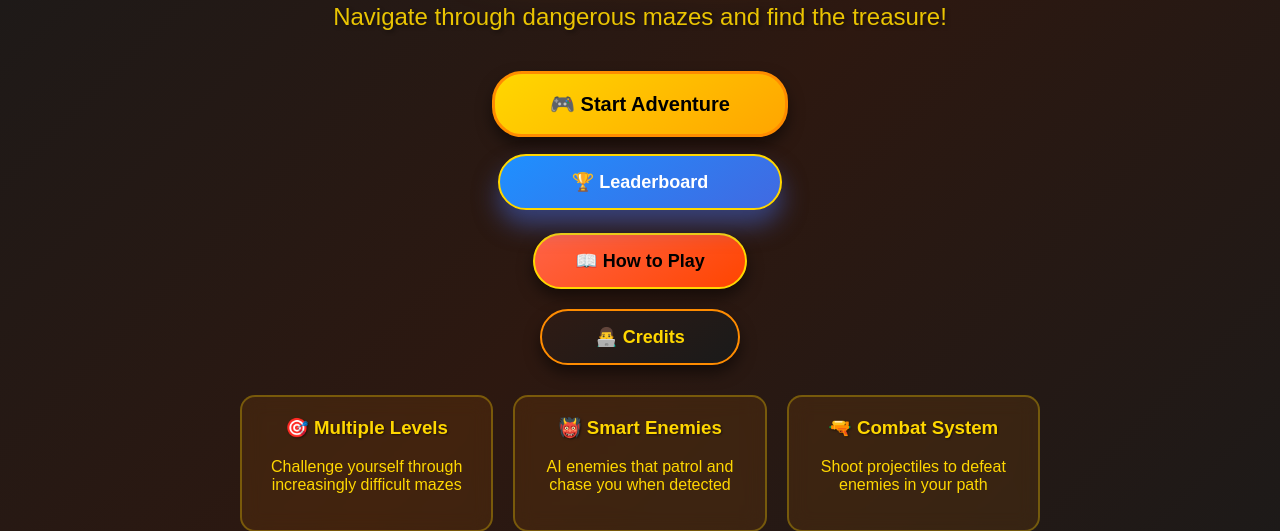
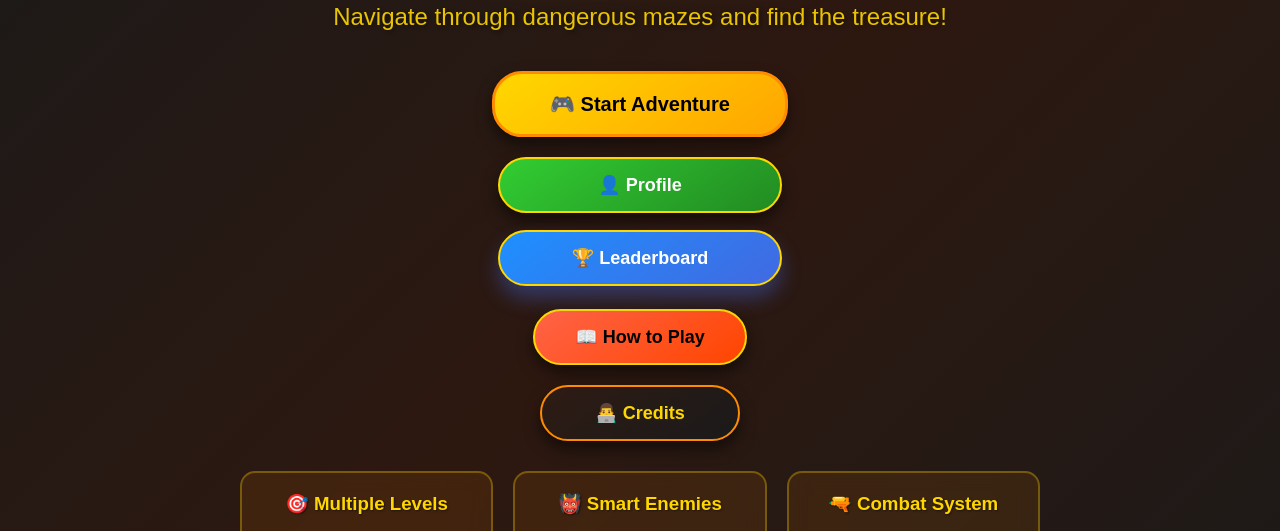
Before and after one commit to rhapy01/Sign-Maze-Hunter, a website: page mainmenu.html in a window 1280 px wide. In both pictures the pointer is over the link "🏆 Leaderboard". Shown: the part 233-764 px from the top of the page. Drawn offline with Linux system fonts and the light colour scheme.

Commit message:
Enhanced main menu with prominent leaderboard and profile buttons

```diff
--- a/mainmenu.html
+++ b/mainmenu.html
@@ -115,6 +115,7 @@
       color: #FFA500;
     }
 
+    /* Special styling for leaderboard button */
     .menu-btn.leaderboard-btn {
       background: linear-gradient(145deg, #4169E1, #1E90FF);
       border: 2px solid #FFD700;
@@ -123,7 +124,19 @@
 
     .menu-btn.leaderboard-btn:hover {
       background: linear-gradient(145deg, #1E90FF, #4169E1);
-      box-shadow: 0 15px 25px rgba(65, 105, 225, 0.5);
+      box-shadow: 0 12px 20px rgba(65, 105, 225, 0.4);
+    }
+
+    /* Profile button styling */
+    .menu-btn.profile-btn {
+      background: linear-gradient(145deg, #32CD32, #228B22);
+      border: 2px solid #FFD700;
+      color: #FFFFFF;
+    }
+
+    .menu-btn.profile-btn:hover {
+      background: linear-gradient(145deg, #228B22, #32CD32);
+      box-shadow: 0 12px 20px rgba(50, 205, 50, 0.4);
     }
 
     .game-features {
@@ -179,6 +192,7 @@
 
   <div class="menu-buttons">
     <a href="index.html" class="menu-btn start-btn">🎮 Start Adventure</a>
+    <a href="profile.html" class="menu-btn profile-btn">👤 Profile</a>
     <a href="leaderboard.html" class="menu-btn leaderboard-btn">🏆 Leaderboard</a>
     <button class="menu-btn instructions-btn" onclick="alert('Use arrow keys to move, spacebar to shoot, and find the treasure chest to advance!')">📖 How to Play</button>
     <button class="menu-btn credits-btn" onclick="alert('Enhanced Maze Adventure\\nBuilt with HTML5 Canvas, JavaScript, and CSS3\\nFeatures intelligent AI, particle effects, and responsive design')">👨‍💻 Credits</button>
```
